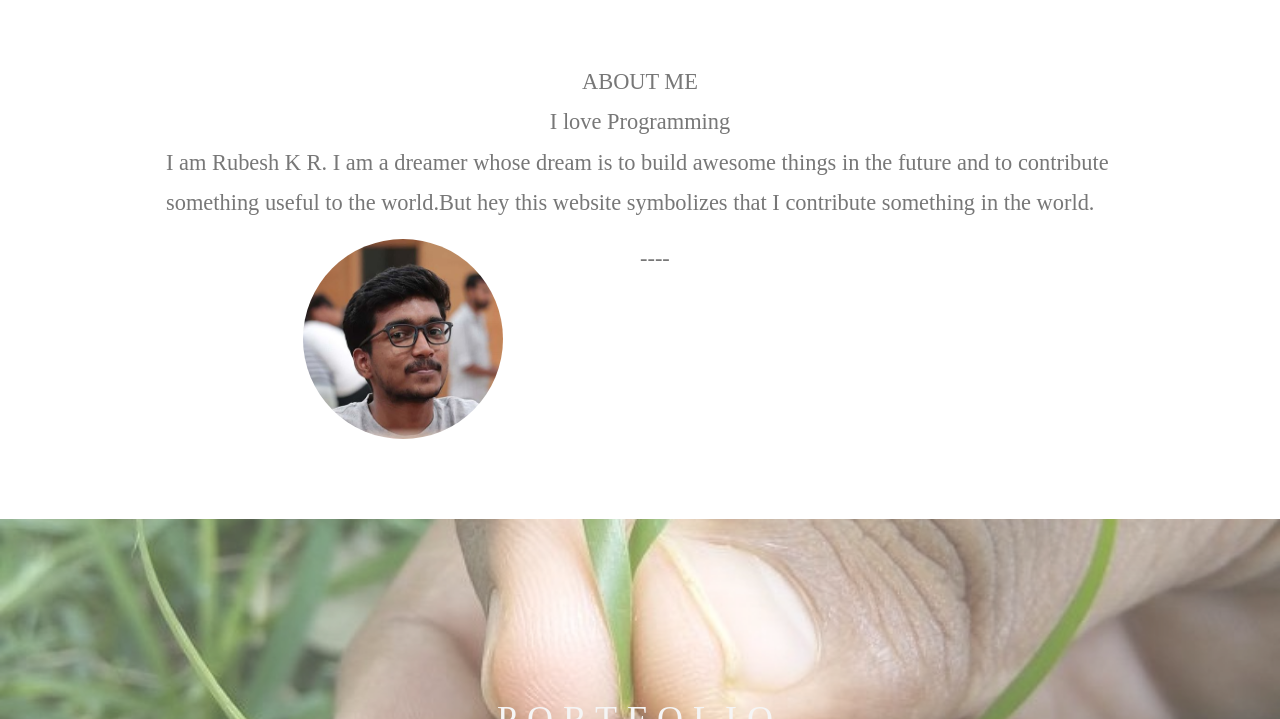
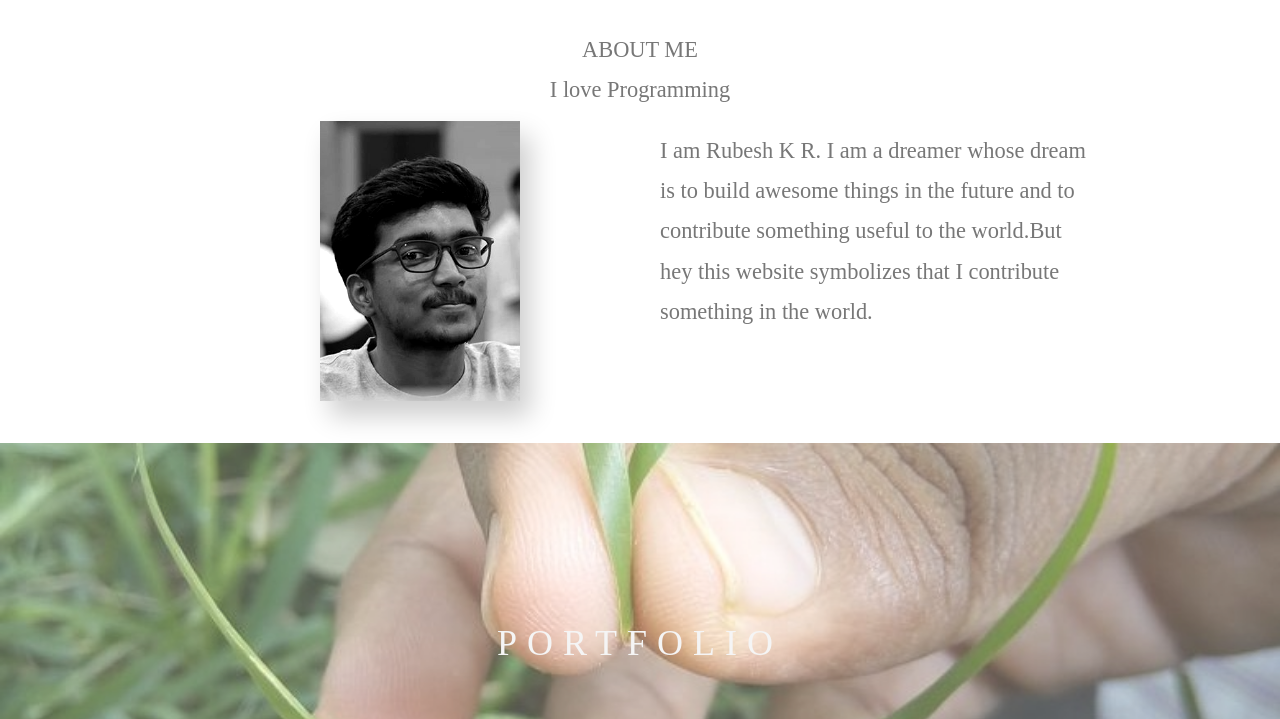
Before and after one commit to RupeshMax/RupeshMax.github.io, a plain HTML site: page mainpage.html in a window 1280 px wide. Shown: the part 802-1521 px from the top of the page. Drawn offline with nearby package versions, Linux system fonts and the light colour scheme; some packages are replaced by stand-ins of ours; a script that the page names is missing.

Commit message:
about page upgraded

```diff
--- a/mainpage.html
+++ b/mainpage.html
@@ -10,7 +10,9 @@
   <link rel="stylesheet" href="https://cdnjs.cloudflare.com/ajax/libs/meyer-reset/2.0/reset.min.css">
 
   <script src="https://kit.fontawesome.com/1d6fa9b2f5.js" crossorigin="anonymous"></script>
+
   <link rel="stylesheet" href="./style.css">
+
 
 </head>
 <body>
@@ -70,22 +72,24 @@
 </div>
 
 <!-- Container (About Section) -->
-<div class="w3-content w3-container w3-padding-64" id="about">
-  <h2 class="w3-center">ABOUT ME</h2>
-  <p class="w3-center"><em>I love Programming</em></p>
-  <p>I am Rubesh K R. I am a dreamer whose dream is to build awesome things in the future and to contribute something useful to the world.But hey this website symbolizes that I contribute something in the world.</p>
-  <!--  Profile Picture and Description  -->
-  <div class="w3-row">
-    <div class="w3-col m6 w3-center w3-section">
-      <img src="img.png" id="profile" class="w3-circle" alt="Photo of Me" width="200" height="200">
+<div class="w3-content w3-container w3-padding-32" id="about">
+    <h2 class="w3-center">ABOUT ME</h2>
+    <p class="w3-center"><em>I love Programming</em></p>
+    <div class="row">
+        <div class="column" >
+            <a href="#about" class="photo">
+            <img src="img.png" />
+            <div class="glow-wrap">
+                <i class="glow"></i>
+            </div>
+            </a>
+        </div>
+        <div class="column" >
+            <p>I am Rubesh K R. I am a dreamer whose dream is to build awesome things in the future and to contribute something useful to the world.But hey this website symbolizes that I contribute something in the world.</p>
+        </div>
     </div>
+</div>
 
-    <!-- Hide this text on small devices -->
-    <div class="w3-col m6 w3-hide-small w3-section">
-      <p>----</p>
-    </div>
-  </div>
-</div>
 
 <!-- Second Parallax Image with Portfolio Text -->
 <div class="bgimg-2 w3-display-container" id="portfolio">
--- a/style.css
+++ b/style.css
@@ -312,6 +312,120 @@ section h1 {
 }
 
 
+
+
+
+
+
+
+
+
+
+
+.photo a{
+  color: #111
+}
+.photo{
+  position: absolute;
+  #top: 135%;
+  left: 25%;
+  #transform: translate(-50%, -50%);
+  display: block;
+}
+
+.photo img{
+  width: 200px;
+  height: 280px;
+  object-fit: cover;
+  filter: grayscale(100%) contrast(120%);
+  box-shadow: 10px 15px 25px 0 rgba(0,0,0,.2);
+  display: block;
+  transition: all .5s cubic-bezier(0.645, 0.045, 0.355, 1);
+  margin-top:-10px;
+}
+
+.photo:hover img{
+  box-shadow: 1px 1px 10px 0 rgba(0,0,0,.1);
+}
+
+.photo .glow-wrap{
+  overflow: hidden;
+  position: absolute;
+  width: 100%;
+  height: 100%;
+  top: 0;
+  margin-top: -10px;
+}
+
+.photo .glow{
+  display: block;
+  position:absolute;
+  width: 40%;
+  height: 200%;
+  background: rgba(255,255,255,.2);
+  top: 0;
+  filter: blur(5px);
+  transform: rotate(45deg) translate(-450%, 0);
+  transition: all .5s cubic-bezier(0.645, 0.045, 0.355, 1);
+}
+
+.photo:hover .glow{
+  transform: rotate(45deg) translate(450%, 0);
+  transition: all 1s cubic-bezier(0.645, 0.045, 0.355, 1);
+}
+
+.photo:hover img,
+.photo:hover .glow-wrap{
+  margin-top: 0;
+}
+
+
+
+
+
+.column {
+  float: left;
+  width: 50%;
+  padding: 20px;
+  height: 300px;
+}
+
+.row:after {
+  content: "";
+  display: table;
+  clear: both;
+}
+
+@media screen and (max-width: 600px) {
+  .column {
+    width: 100%;
+  }
+}
+
+
+
+
+
+
+
+
+
+
+
+
+
+
+
+
+
+
+
+
+
+
+
+
+
 @import url(https://fonts.googleapis.com/css?family=Lato:100,400);
 @-webkit-keyframes load {
   0% {
@@ -473,16 +587,16 @@ section h1 {
 
 @media only screen and (max-width: 600px){
     .box{
-    width: 150px;
+    width: 300px;
     display: grid;
     grid-template-columns: repeat(auto-fit, minmax(175px, 1fr));
-    grid-gap: 15px;
+    grid-gap: 25px;
     margin: 0 auto;
   }
   .card{
     position: relative;
-    width: 150px;
-    height: 150px;
+    width: 200px;
+    height: 200px;
     background: #fff;
     margin: 0 auto;
     border-radius: 2px;
```
